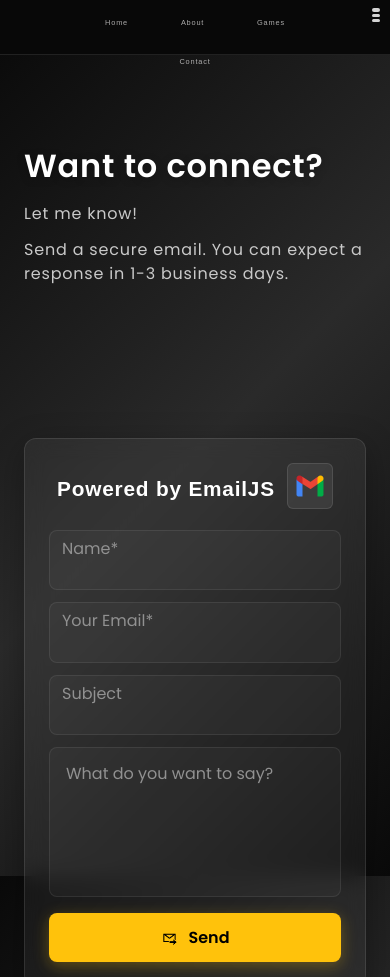
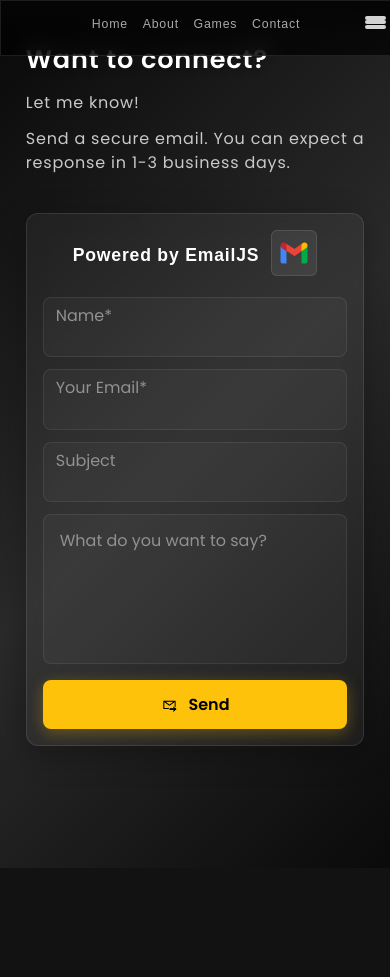
Before and after one commit to RiptideStudio/CS-Portfolio, a website: page contact.html in a window 390 px wide. Shown: the top 977 px of the page. After the commit the page ends 868 px from the top, so only its background shows below. Drawn offline with nearby package versions, Linux system fonts and the light colour scheme; files that its build step writes are made by us from their sources.

Commit message:
Hamburger menu fixed

```diff
--- a/contact.css
+++ b/contact.css
@@ -216,27 +216,70 @@
 }
 
 /* Responsive design */
+@media (max-width: 1200px) {
+  .contact-container {
+    max-width: 90%;
+    gap: 48px;
+    padding: 24px;
+  }
+
+  .contact-info {
+    flex: 0 0 300px;
+  }
+
+  .contact-form {
+    flex: 0 0 500px;
+  }
+}
+
 @media (max-width: 768px) {
   .contact-container {
     flex-direction: column;
     gap: 32px;
     padding: 24px;
     margin-top: 32px;
+    max-width: 95%;
   }
 
   .contact-info {
-    max-width: none;
+    flex: none;
+    width: 100%;
+    margin-top: 0;
+  }
+
+  .chat-text-wrapper {
+    margin-top: 0;
   }
 
   .contact-form {
-    max-width: none;
+    flex: none;
+    width: 100%;
   }
 
   .chat-text {
-    font-size: 2em;
+    font-size: 1.8em;
   }
 
   .message-box-wrapper {
-    padding: 24px;
+    padding: 20px;
   }
 }
+
+@media (max-width: 480px) {
+  .contact-container {
+    padding: 16px;
+    margin: 24px auto 16px auto;
+  }
+
+  .chat-text {
+    font-size: 1.6em;
+  }
+
+  .message-box-wrapper {
+    padding: 16px;
+  }
+
+  .message-box-title {
+    font-size: 1.1em;
+  }
+}
--- a/hamburger.css
+++ b/hamburger.css
@@ -9,15 +9,17 @@
   background: none;
   border: none;
   cursor: pointer;
-  width: calc(2vw + 2vh);
-  height: calc(2vw + 2vh);
+  width: 5vh;
+  margin-top: 0.8vh;
+
+  height: 5vh;
   display: flex;
   flex-direction: column;
   justify-content: space-around; /* Distributes spacing evenly */
   align-items: center; /* Centers bars horizontally */
   transition: 0.3s; /* Animation for hover effect */
   border-radius: 12px;
-  padding: 1.1vmin;
+  padding: 1vh;
   transform: scale(1);
 }
 
@@ -37,8 +39,8 @@
 }
 
 .hamburger-menu .bar {
-  width: 2vw; /* Adjust width to your preference */
-  height: .4vh;
+  width: 3vh; /* Increased width for wider bars */
+  height: 0.4vh;
   background-color: #d3d3d3;  /* Color of the hamburger icon */
   border-radius: 24px;
   transition: 0.3s;
@@ -49,3 +51,30 @@
   transition: 0.3s;
   background-color: #000000;
 }
+
+/* Responsive design for hamburger menu */
+@media (max-width: 768px) {
+  .hamburger-menu {
+    width: 3.5vh;
+    height: 3.5vh;
+    padding: 0.8vh;
+  }
+
+  .hamburger-menu .bar {
+    width: 2.5vh;
+    height: 0.35vh;
+  }
+}
+
+@media (max-width: 480px) {
+  .hamburger-menu {
+    width: 3vh;
+    height: 3vh;
+    padding: 0.7vh;
+  }
+
+  .hamburger-menu .bar {
+    width: 2.5vh;
+    height: 0.5vh;
+  }
+}
--- a/index.css
+++ b/index.css
@@ -46,67 +46,9 @@ body {
   overflow-x: hidden;
 }
 
-/* Add animated background elements */
-body::before {
-  content: '';
-  position: fixed;
-  top: 0;
-  left: 0;
-  width: 100%;
-  height: 100%;
-  background:
-    radial-gradient(circle at 20% 80%, rgba(255, 194, 11, 0.05) 0%, transparent 50%),
-    radial-gradient(circle at 80% 20%, rgba(123, 47, 242, 0.05) 0%, transparent 50%),
-    radial-gradient(circle at 40% 40%, rgba(255, 255, 255, 0.02) 0%, transparent 50%);
-  pointer-events: none;
-  z-index: -1;
-  animation: backgroundShift 20s ease-in-out infinite;
-}
+/* Removed animated background elements to prevent color flash during fade-in */
 
-@keyframes backgroundShift {
-  0%, 100% {
-    transform: translateX(0) translateY(0);
-  }
-  25% {
-    transform: translateX(-10px) translateY(-5px);
-  }
-  50% {
-    transform: translateX(5px) translateY(-10px);
-  }
-  75% {
-    transform: translateX(-5px) translateY(5px);
-  }
-}
-
-/* Floating particles for homepage */
-.home-page::after {
-  content: '';
-  position: fixed;
-  top: 0;
-  left: 0;
-  width: 100%;
-  height: 100%;
-  background-image:
-    radial-gradient(2px 2px at 20px 30px, rgba(255, 194, 11, 0.15), transparent),
-    radial-gradient(2px 2px at 40px 70px, rgba(123, 47, 242, 0.15), transparent),
-    radial-gradient(1px 1px at 90px 40px, rgba(255, 255, 255, 0.1), transparent),
-    radial-gradient(1px 1px at 130px 80px, rgba(255, 194, 11, 0.1), transparent),
-    radial-gradient(2px 2px at 160px 30px, rgba(123, 47, 242, 0.15), transparent);
-  background-repeat: repeat;
-  background-size: 200px 100px;
-  animation: float 15s linear infinite;
-  pointer-events: none;
-  z-index: -1;
-}
-
-@keyframes float {
-  0% {
-    transform: translateY(0px);
-  }
-  100% {
-    transform: translateY(-100px);
-  }
-}
+/* Removed floating particles to prevent color flash during fade-in */
 
 body {
   opacity: 0;
@@ -115,6 +57,7 @@ body {
   background-size: cover;
   background-repeat: no-repeat;
   background-position: center;
+  transition: opacity 0.3s ease-in-out;
 }
 
 .title h1:after {
@@ -130,7 +73,6 @@ body {
 
 body.fade-in {
   opacity: 1;
-  transition: opacity 0.3s ease-in-out; /* Faster, smoother transition */
 }
 
 .navigation button {
--- a/navbar.css
+++ b/navbar.css
@@ -1,16 +1,18 @@
 /* Initial state of the navbar before any animation */
 #navbar {
   position: fixed;
-  top: 0.5%; /* Start off-screen */
-  left: 50%; /* Center horizontally */
-  transform: translateX(-50%); /* Offset by half of the navbar's width */
-  width: 80%;
+  top: 0;
+  left: 0;
+  width: 100%;
   text-align: center;
   z-index: 100;
-  border-radius: 240px;
+  border-radius: 0;
   opacity: 1; /* Start fully transparent */
   transition: top 0.4s ease, opacity 0.3s ease; /* Transition for scrolling */
   font-size: calc(0.6vw + 0.6vh);
+  background: rgba(0, 0, 0, 0.7);
+  backdrop-filter: blur(10px);
+  border: 1px solid rgba(255, 255, 255, 0.1);
 }
 
 /* Animation that runs when the page loads */
@@ -33,9 +35,12 @@
   display: inline-block; /* Changed from block to inline-block for centering */
   margin: 0 -3px; /* Add some space between buttons */
   color: #f3f2f2b0; /* Text color */
-  padding: 14px 28px; /* Padding inside the buttons */
+  padding: 3vh 2.4vw; /* Increased padding to match text position and create proper hover area */
   text-decoration: none; /* No underline on links */
   transition: background-color 0.2s, color 0.2s, transform 0.3s ease; /* Smooth transition for hover effect */
+  line-height: 1; /* Ensure consistent vertical alignment */
+  min-height: 3vh; /* Ensure minimum height */
+  margin-bottom: -2.8vh; /* Remove margin-top since we're using padding instead */
 }
 
 #navbar a:hover {
@@ -71,7 +76,7 @@
   border: none;
   height: 7.5%;
   position: fixed;
-  background-color: #1f1f1f;
+  background-color: rgba(31, 31, 31, 0.3);
   width: 1px;
   top: -2vh;
   margin-left: 96%;
@@ -79,31 +84,54 @@
 }
 
 .horizontal-line {
-  border: none;
-  height: 7.5%;
-  position: fixed;
-  background-color: #080808;
-  width: 100%;
-  top: -2vh;
-  z-index: 4;
+  display: none; /* Hide decorative line that might be causing issues */
 }
 
 .horizontal-line-thin {
-  border: none;
-  height: 1px;
-  position: fixed;
-  background-color: #212121;
-  width: 100%;
-  top: 5.5%;
-  z-index: 5;
+  display: none; /* Hide the thin line that's causing the white line */
+}
+
+/* Responsive design for navbar */
+@media (max-width: 768px) {
+  #navbar {
+    width: 100%;
+    font-size: calc(0.8vw + 0.8vh);
+    border-radius: 0;
+  }
+
+  #navbar a {
+    padding: 2.5vh 2vw;
+    margin: 0 -2px;
+    min-height: 2.5vh;
+  }
+
+  .vertical-line-hamburger {
+    display: none;
+  }
+
+  .horizontal-line {
+    display: none;
+  }
+
+  .horizontal-line-thin {
+    display: none;
+  }
+}
+
+@media (max-width: 480px) {
+  #navbar {
+    width: 100%;
+    font-size: calc(1vw + 1vh);
+    border-radius: 0;
+  }
+
+  #navbar a {
+    padding: 2vh 1.6vw;
+    margin: 0 -1px;
+    min-height: 2vh;
+  }
 }
 
 .nav-background {
-  border: none;
-  height: 7.5%;
-  position: fixed;
-  background-color: #000000;
-  width: 100%;
-  top: -2vh;
-  z-index: 4;
+  display: none; /* Hide the background bar that's causing the white line */
 }
```
